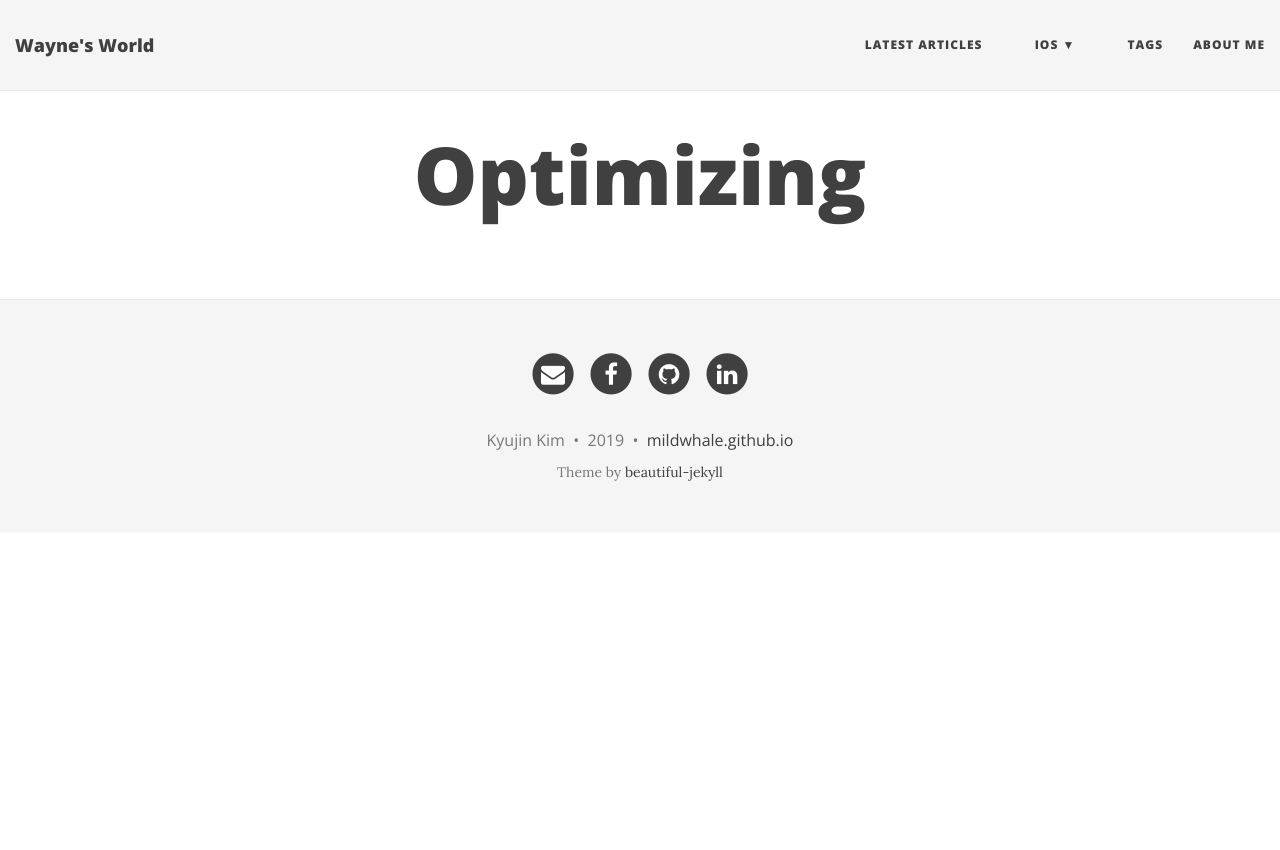
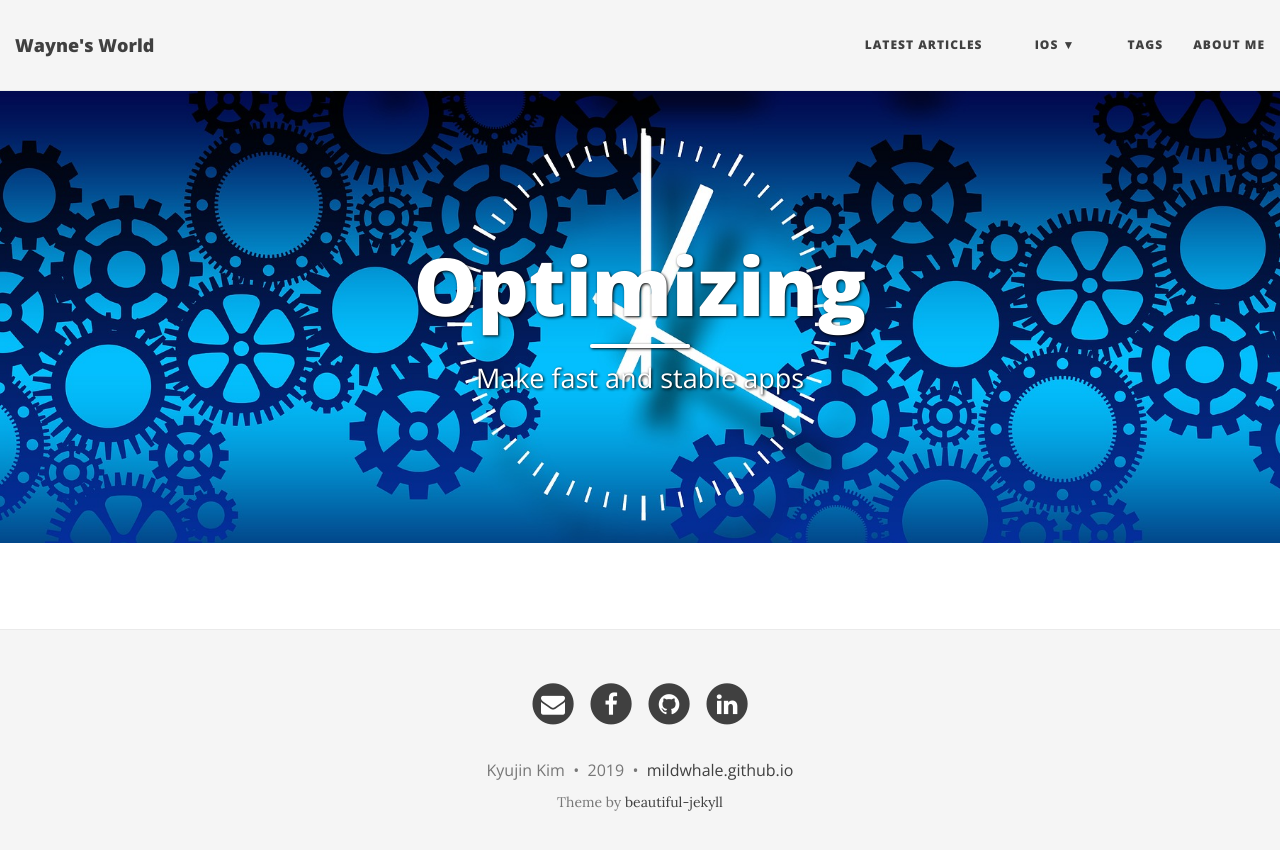
Before and after one commit to Mildwhale/mildwhale.github.io, a Jekyll site: the page built from category/optimizing.md, in a window 1280 px wide. Shown: the top 850 px of the page. Built offline with Jekyll 4.4.1, drawn with Linux system fonts in a browser that asks for light colours; nearby versions of some CDN libraries.

Commit message:
- about me 업데이트 - optimizing 카테고리 업데이트

```diff
--- a/category/optimizing.md
+++ b/category/optimizing.md
@@ -1,6 +1,6 @@
 ---
 layout: category
 title: Optimizing
-#subtitle: Improve stability of your app
-#bigimg: assets/images/category/testing.png
+subtitle: Make fast and stable apps
+bigimg: assets/images/category/optimizing.jpg
 ---
```
Also changed, not shown: aboutme.md (+1 -1 lines), assets/images/category/optimizing.jpg (added).
